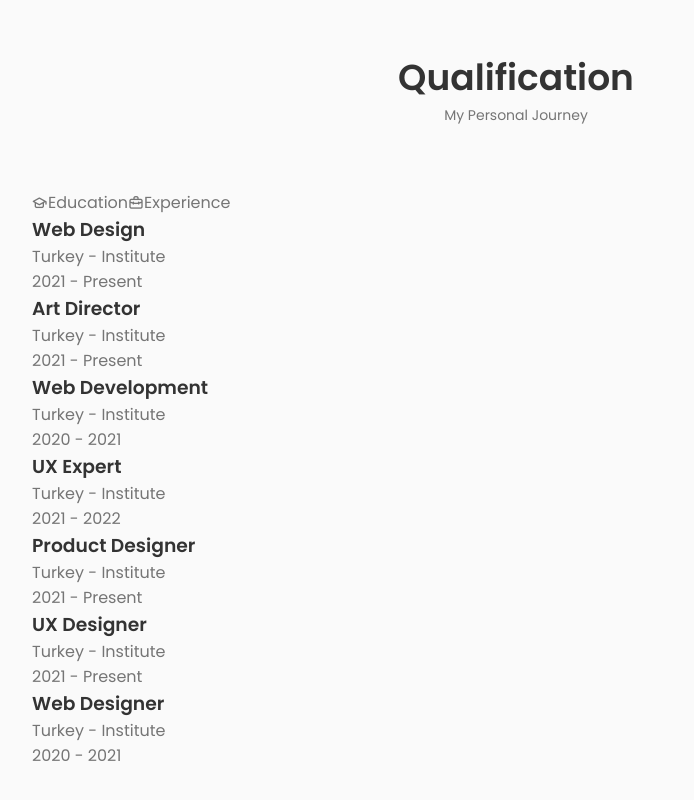
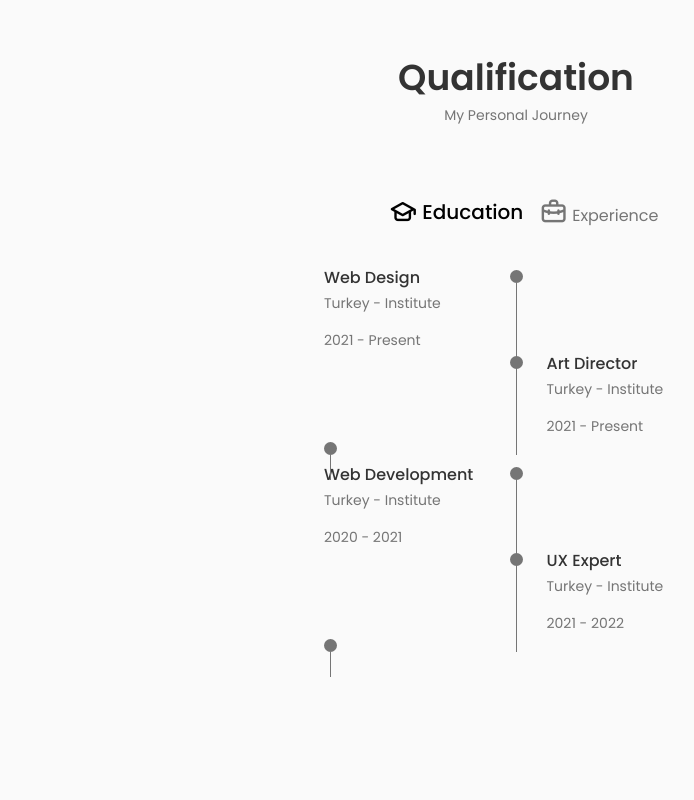
Before and after one commit to Mithra-py/react-workshop, a React (Create React App) app in the folder portfolio-website/: page / in a window 1280 px wide. Shown: the part 2193-2993 px from the top of the page, without its empty margins (124-818 px from the left). After the commit the page ends 2884 px from the top, so only its background shows below. Built offline with nearby package versions, Linux system fonts and the light colour scheme.

Commit message:
qualification  done

```diff
--- a/portfolio-website/src/components/qualification/Qualification.jsx
+++ b/portfolio-website/src/components/qualification/Qualification.jsx
@@ -1,7 +1,13 @@
-import React from 'react'
+import React, { useState } from 'react'
 import "./qualification.css"
 
 const Qualification = () => {
+    const [toggleState, setToggleState] = useState(1)
+
+    const toggleTab = (index) => {
+        setToggleState(index);
+    };
+
     return (
         <section className="qualification section">
             <h2 className="section__title">Qualification</h2>
@@ -9,17 +15,26 @@
 
             <div className="qualification__container container">
                 <div className="qualification__tabs">
-                    <div className="qualification__button qualification__active button--flex">
+
+                    <div className={toggleState === 1 ?
+                    "qualification__button qualification__active button--flex" : "qualification__button button--flex"}
+                    onClick = {() => toggleTab(1)}
+                    >
                         <i className="uil uil-graduation-cap qualification__icon"></i>Education
                     </div>
 
-                    <div className="qualification__button button--flex">
+                    <div cclassName={toggleState === 2 ?
+                    "qualification__button qualification__active button--flex" : "qualification__button button--flex"}
+                    onClick = {() => toggleTab(2)}
+                    >
                         <i className="uil uil-briefcase-alt qualification__icon"></i>Experience
                     </div>
                 </div>
+
                 <div className="qualification__sections">
 
-                    <div className="quaalification__content quaalification__content-active">
+                    <div className={toggleState === 1 ? "quaalification__content quaalification__content-active" : "qualification__content"}>
+
                         <div className="qualification__data">
                             <div>
                                 <h3 className="qualification__title">Web Design</h3>
@@ -102,7 +117,7 @@
                         </div>
                     </div>
 
-                    <div className="quaalification__content">
+                    <div className={toggleState === 2 ? "quaalification__content quaalification__content-active" : "qualification__content"}>
                         <div className="qualification__data">
                             <div>
                                 <h3 className="qualification__title">Product Designer</h3>
--- a/portfolio-website/src/components/qualification/qualification.css
+++ b/portfolio-website/src/components/qualification/qualification.css
@@ -1,3 +1,111 @@
-.qualification__container{
+.qualification__container {
+    max-width: 768px;
+}
 
+.qualification__tabs {
+    display: flex;
+    justify-content: center;
+    margin-bottom: var(--mb-2);
 }
+
+.qualification__button {
+    font-size: var(--h3-font-size);
+    font-weight: var(--font-medium);
+    color: var(--title-color);
+    margin: 0 var(--mb-1);
+    cursor: pointer;
+}
+
+.qualification__button:hover {
+    color: var(--title-color-dark);
+}
+
+.qualification__icon {
+    font-size: 1.8rem;
+    margin-right: var(--mb-0-25);
+}
+
+.qualification__active {
+    color: var(--title-color-dark);
+}
+
+.qualification__sections {
+    display: grid;
+    grid-template-columns: 0.5fr;
+    justify-content: center;
+}
+
+.qualification__content {
+    display: none;
+}
+
+.qualification__content-active {
+    display: block;
+}
+
+.qualification__data {
+    display: grid;
+    grid-template-columns: 1fr max-content 1fr;
+    column-gap: 1.5rem;
+}
+
+.qualification__title {
+    font-size: var(--normal-font-size);
+    font-weight: var(--font-medium);
+}
+
+.qualification__subtitle {
+    display: inline-block;
+    font-size: var(--small-font-size);
+    margin-bottom: var(--mb-1);
+}
+
+.qualification__calender {
+    font-size: var(--small-font-size);
+}
+
+.qualification__rounder {
+    display: inline-block;
+    width: 13px;
+    height: 13px;
+    background-color: var(--text-color);
+    border-radius: 50%;
+}
+
+.qualification__line {
+    display: block;
+    width: 1px;
+    height: 100%;
+    background-color: var(--text-color);
+    transform: translate(6px, -7px);
+}
+
+@media screen and (max-width: 992px) {
+    .qualification__container {
+        margin: auto;
+    }
+}
+
+@media screen and (max-width: 768px) {
+    .qualification__container {
+        margin-left: var(--mb-1-5);
+        margin-right: var(--mb-1-5);
+    }
+}
+
+@media screen and (max-width: 576px) {
+    .qualification__sections {
+        grid-template-columns: initial;
+    }
+
+    .qualification__button {
+        margin: 0 var(--mb-0-75);
+    }
+}
+
+
+@media screen and (max-width: 350px) {
+    .qualification__data {
+        gap: 0.5rem;
+    }
+}
```
